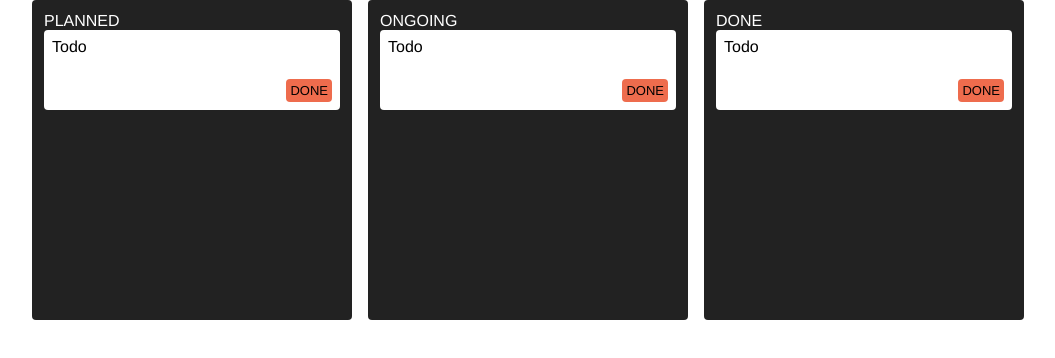
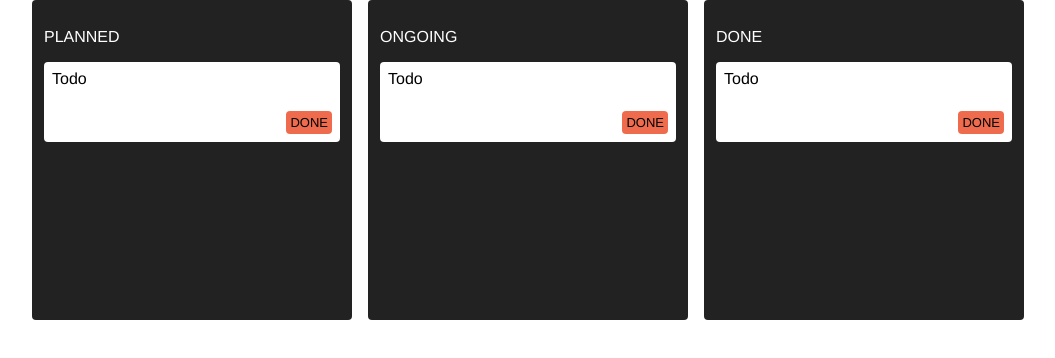
Before and after one commit to hazhirmohammadi/zustand, a React (Vite) app: page / in a window 1280 px wide. Shown: the top 358 px of the page, without its empty margins (112-1167 px from the left). Built offline with nearby package versions, Linux system fonts and the light colour scheme.

Commit message:
feat:i added Store zustand and Temp

```diff
--- /dev/null
+++ b/src/Store.js
@@ -0,0 +1,7 @@
+import {create} from "zustand";
+
+const store = (set) => ({
+   tasks:[{title:"Test Task",state:"PLANNED"}],
+});
+
+export const useStore=create(store);
--- a/src/components/Column.jsx
+++ b/src/components/Column.jsx
@@ -1,10 +1,16 @@
 import "./Column.css";
 import Tack from "./Tack.jsx";
+import {useStore} from "../Store.js";
 
 
-export  default function Column({state}) {
+export default function Column({state}) {
+   const tasks = useStore((store) =>
+       store.tasks.filter(task => task.state === state)
+   );
+
+
    return <div className=" column">
-      {state}
+      <p>{state}</p>
       <Tack title="Todo"/>
    </div>
 }
--- a/src/components/Tack.jsx
+++ b/src/components/Tack.jsx
@@ -2,6 +2,7 @@ import "./tack.css";
 import classNames from "classnames";
 
 const STATUS = 'DONE'
+
 export default function Tack({title}) {
    return(
        <div className="task">
```
